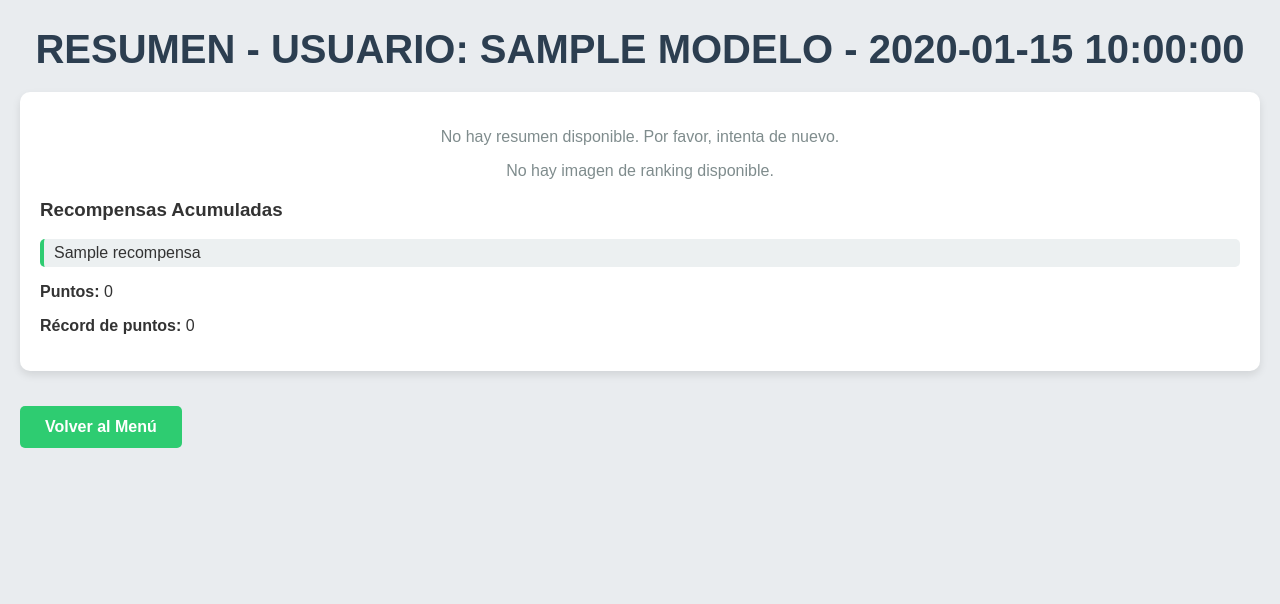
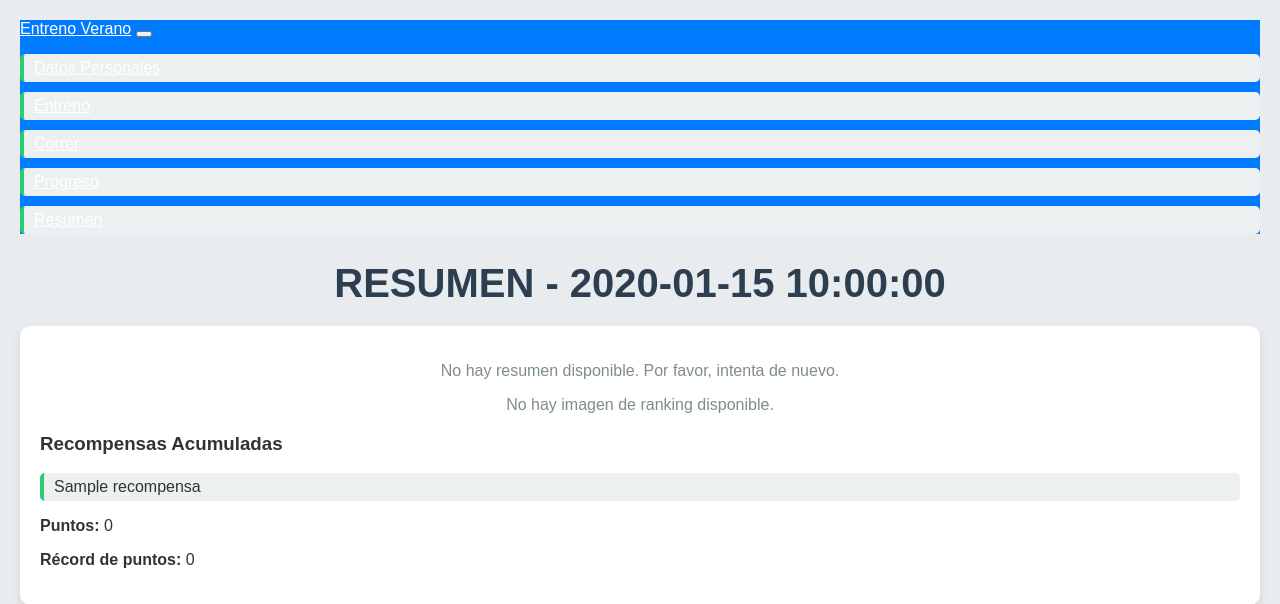
Before and after one commit to bernat1973/entreno-verano, a Flask app: template templates/resumen.html in a window 1280 px wide. Shown: the top 604 px of the page. Run offline with Flask 3, Linux system fonts and the light colour scheme; the template is opened without the code that fills it: most values are stand-ins (such as "Sample title", 1, 10 or a date in 2020); parts of the project's set-up code (start-up, migrations or seed data) failed here and were passed over.

Commit message:
Update resumen.html

```diff
--- a/templates/resumen.html
+++ b/templates/resumen.html
@@ -8,6 +8,15 @@
             margin: 20px;
             background-color: #e9ecef;
             color: #333;
+        }
+        .navbar {
+            background-color: #007bff;
+        }
+        .navbar-brand, .nav-link {
+            color: white !important;
+        }
+        .nav-link:hover {
+            color: #e0e0e0 !important;
         }
         h1 {
             color: #2c3e50;
@@ -71,7 +80,24 @@
     </style>
 </head>
 <body>
-    <h1>Resumen - Usuario: {{ modelo.nombre }} - {{ fecha }}</h1>
+    <nav class="navbar navbar-expand-lg">
+        <div class="container-fluid">
+            <a class="navbar-brand" href="{{ url_for('index') }}">Entreno Verano</a>
+            <button class="navbar-toggler" type="button" data-bs-toggle="collapse" data-bs-target="#navbarNav" aria-controls="navbarNav" aria-expanded="false" aria-label="Toggle navigation">
+                <span class="navbar-toggler-icon"></span>
+            </button>
+            <div class="collapse navbar-collapse" id="navbarNav">
+                <ul class="navbar-nav">
+                    <li class="nav-item"><a class="nav-link" href="{{ url_for('datos_personales') }}">Datos Personales</a></li>
+                    <li class="nav-item"><a class="nav-link" href="{{ url_for('entreno') }}">Entreno</a></li>
+                    <li class="nav-item"><a class="nav-link" href="{{ url_for('correr') }}">Correr</a></li>
+                    <li class="nav-item"><a class="nav-link" href="{{ url_for('progreso') }}">Progreso</a></li>
+                    <li class="nav-item"><a class="nav-link active" href="{{ url_for('resumen') }}">Resumen</a></li>
+                </ul>
+            </div>
+        </div>
+    </nav>
+    <h1>Resumen - {{ fecha }}</h1>
     <div class="card">
         {% if resumen %}
             <div class="summary">{{ resumen | default('No hay resumen disponible.') | safe }}</div>
@@ -94,6 +120,6 @@
         <p><strong>Puntos:</strong> {{ puntos | default(0) }}</p>
         <p><strong>Récord de puntos:</strong> {{ record_puntos | default(0) }}</p>
     </div>
-    <a href="/" class="button">Volver al Menú</a>
+    <a href="{{ url_for('index') }}" class="button">Volver al Menú</a>
 </body>
 </html>
```
